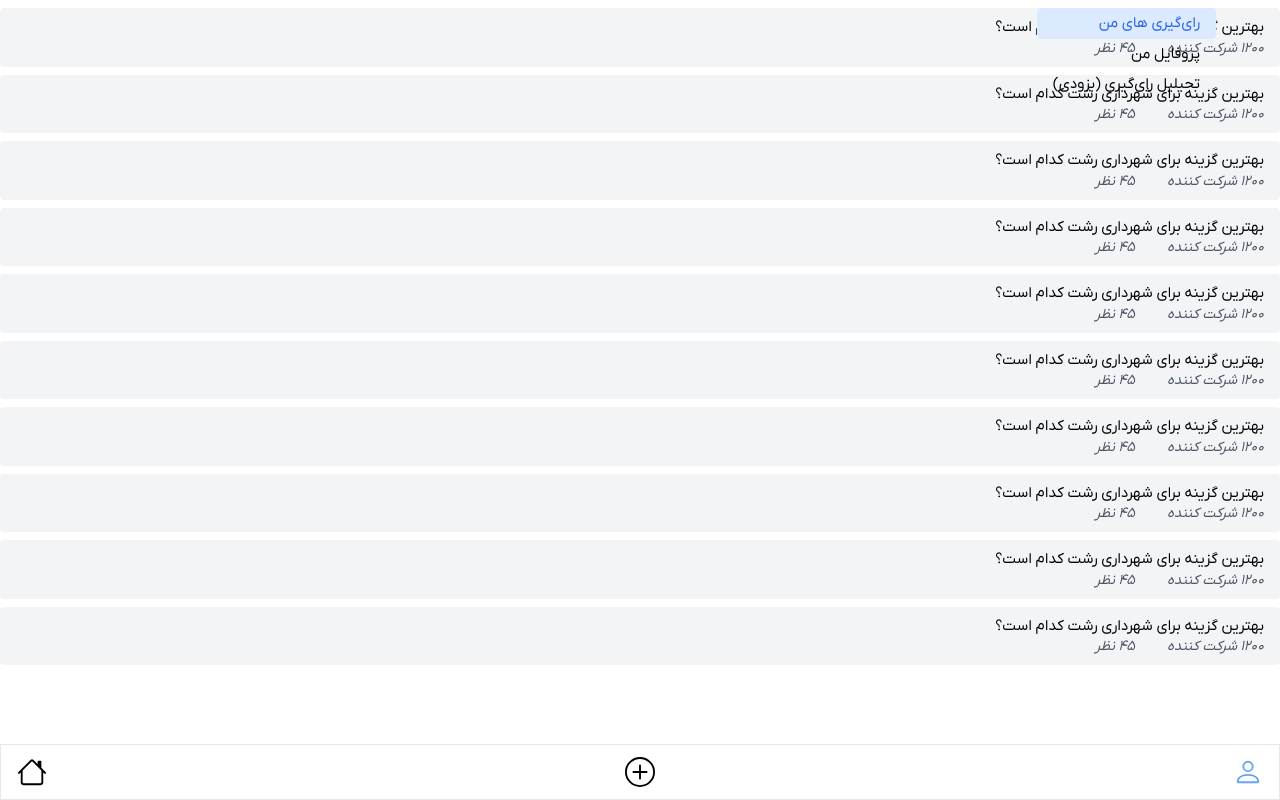
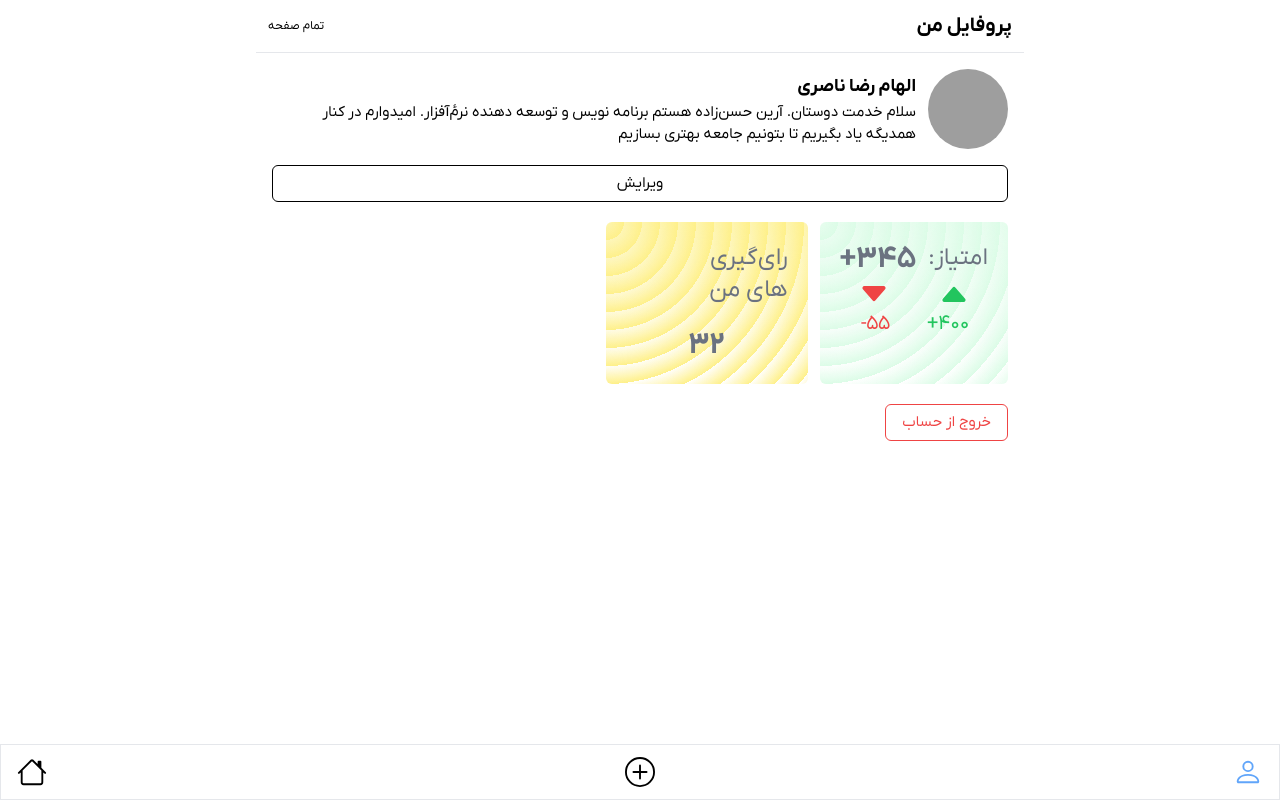
Before and after one commit to ariannargesi/vote, a Next.js app: page /profile in a window 1280 px wide. Built offline with nearby package versions, Linux system fonts and the light colour scheme; no server answers; grey boxes are pictures that could not be loaded.

Commit message:
ui: profile

```diff
--- a/pages/cmp.tsx
+++ b/pages/cmp.tsx
@@ -7,7 +7,7 @@ import cn from 'classnames'
 type Props = { children: ReactNode, extraClasses?: string }
 
 export function Page ({children, extraClasses}: Props) {
-    let className = 'flex flex-col justify-between h-full'
+    let className = 'flex flex-col justify-between h-full max-w-3xl mx-auto'
     if(extraClasses)
         className = cn(className, extraClasses)
     return (
@@ -38,7 +38,7 @@ export function Footer ({children}: Props) {
 
 export function Content ({children}: Props) {
     return (
-        <div className="h-full px-4" style={{overflow: 'scroll'}}>
+        <div className="h-full p-4" style={{overflow: 'scroll'}}>
             {children}
         </div>
     )
--- a/pages/profile.tsx
+++ b/pages/profile.tsx
@@ -1,47 +1,77 @@
-import Button from "@/features/Button"
-import { signIn, signOut, useSession } from "next-auth/react"
-import cn from 'classnames'
-import SelectUsername from "@/features/profile/SelectValidUsername"
-import { Label, Textarea } from "@/features/form"
-const li = 'py-1 px-4 rounded'
+import FullScreen from '@/components/full-screen'
+import { Header, Content, Page } from '../pages/cmp'
+import { CaretDownFill, CaretUpFill, GearWideConnected, Pen } from 'react-bootstrap-icons'
+import Image from 'next/image'
+import Button from '@/components/Button'
+import Link from 'next/link'
+import EditProfile from './edit-profile'
 
-export function MyPolls (props) {
+export default function Profile() {
     return (
-        <div>
-            {props.list.map(currentItem => (
-                <div key={Math.random()} className="py-2 px-4 rounded my-2 bg-gray-100">
-                    <span>بهترین گزینه برای شهرداری رشت کدام است؟</span>
-                    <div className="flex gap-x-8">
-                        <span className="text-sm italic text-gray-600">۱۲۰۰ شرکت کننده</span>
-                        <span className="text-sm italic text-gray-600">۴۵ نظر</span>
+        <Page>
+            <style jsx>{`
+                 .ss {
+                    background-color: #dcfce7;
+                    background-image:  repeating-radial-gradient( circle at 0 0, transparent 0, #dcfce7 18px ), repeating-linear-gradient( #ffffff55, #ffffff );
+                }
+
+                .bb {
+                    background-color: #fef08a;
+                    background-image:  repeating-radial-gradient( circle at 0 0, transparent 0, #fef08a 18px ), repeating-linear-gradient( #ffffff55, #ffffff );
+                }
+            `}</style>
+
+            <Header extraClasses='flex items-center justify-between'>
+                <h1 className="text-xl font-bold">پروفایل من</h1>
+                <FullScreen />
+            </Header>
+            <Content>
+                <div className="flex flex-col gap-y-5">
+                    <div>
+                        <div className='flex gap-x-3 items-center'>
+                            <Image
+                                className='rounded-full'
+                                src={'https://picsum.photos/80'}
+                                width={80} height={80} alt='your pic'
+                            />
+                            <div>
+                                <span className='font-bold text-lg'>الهام رضا ناصری</span>
+                                <br />
+                                <p>سلام خدمت دوستان. آرین حسن‌زاده هستم برنامه نویس و توسعه دهنده نرم‌ٔآفزار. امیدوارم در کنار همدیگه یاد بگیریم تا بتونیم جامعه بهتری بسازیم</p>
+                            </div>
+                        </div>
+                        <Button outline full extendClass='mt-4'>ویرایش </Button>
                     </div>
-
+                    <div className='flex gap-x-3'>
+                        <div className='rounded-md p-5 ss'>
+                            <div className='flex justify-between text-gray-500'>
+                                <span className='text-2xl'>امتیاز: </span>
+                                <span className="text-3xl font-bold mr-3 blcok">۳۴۵+</span>
+                            </div>
+                            <div className='flex justify-around'>
+                                <div className='text-green-500'>
+                                    <CaretUpFill fontSize={32} />
+                                    <span className='text-xl'>۴۰۰+</span>
+                                </div>
+                                <div className='text-red-500'>
+                                    <CaretDownFill fontSize={32} />
+                                    <span className='text-xl'>۵۵-</span>
+                                </div>
+                            </div>
+                        </div>
+                        <div className='rounded-md p-5 bb'>
+                            <div className='text-gray-500 flex flex-col'>
+                                <span className='text-2xl w-2/3'>رای‌گیری های من</span>
+                                <br />
+                                <span className='text-3xl font-bold text-center'>۳۲</span>
+                            </div>
+                        </div>
+                    </div>
+                    <div>
+                        <Button color='danger' outline>خروج از حساب</Button>
+                    </div>
                 </div>
-            ))}
-        </div>
+            </Content>
+        </Page>
     )
 }
-
-export default function Profile() {
-    const { data } = useSession()
-    return (
-        <div>
-            <div className="absolute right-0 mr-16">
-                <ul>
-                    <li className={cn(li, 'bg-blue-100 text-blue-600')}>رای‌گیری های من</li>
-                    <li className={li}>پروفایل من</li>
-                    <li className={li}>تحیلیل رای‌گیری (بزودی)</li>
-                </ul>
-            </div>
-            {/* <SelectUsername onChange={function (value: boolean): void {
-                throw new Error("Function not implemented.")
-            }} name={""} />
-            <Label>بایو</Label>
-            <Textarea/>
-            <div className="mt-2" >
-                <Button color="success">ذخیره</Button>
-            </div> */}
-            <MyPolls list={[1,2,3,4,4,5,6,7,7,78]}/>
-        </div>
-    )
-}
```
Also changed, not shown: 1 other file (tests, documents, lock files or other folders).
